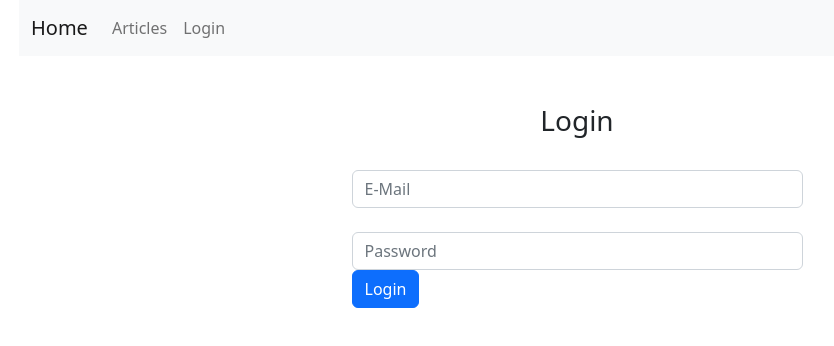
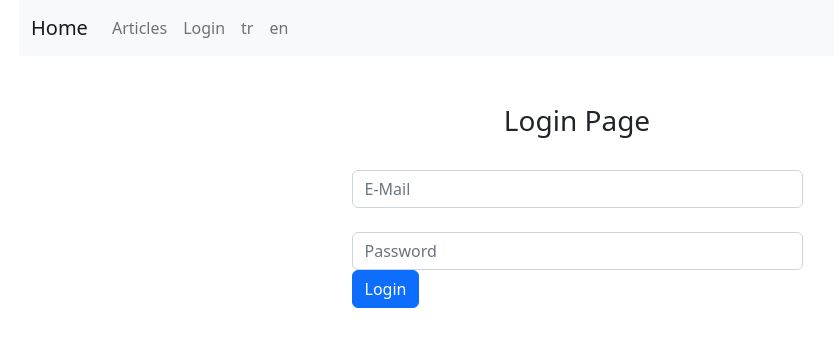
Before and after one commit to necilcakmak/BlogUi, a React (Create React App) app: page /login in a window 1280 px wide. Shown: the top 346 px of the page, without its empty margins (63-897 px from the left). Built offline with nearby package versions, Linux system fonts and the light colour scheme.

Commit message:
i18n added

```diff
--- a/package.json
+++ b/package.json
@@ -9,8 +9,10 @@
     "alertifyjs": "^1.13.1",
     "axios": "^0.27.2",
     "bootstrap": "^5.2.0-beta1",
+    "i18next": "^21.8.13",
     "react": "^18.2.0",
     "react-dom": "^18.2.0",
+    "react-i18next": "^11.18.0",
     "react-router-dom": "^6.3.0",
     "react-scripts": "5.0.1",
     "web-vitals": "^2.1.4"
--- a/src/Constant.js
+++ /dev/null
@@ -1 +0,0 @@
-export const LOGIN_URL = "auth/login";
--- /dev/null
+++ b/src/EndPoints.js
@@ -0,0 +1,4 @@
+export default {
+  LOGIN_URL: "auth/login",
+  GET_ARTICLES:"article/getlist"
+};
--- /dev/null
+++ b/src/i18n.js
@@ -0,0 +1,41 @@
+import i18n from "i18next";
+import { initReactI18next } from "react-i18next";
+
+i18n.use(initReactI18next).init({
+  resources: {
+    en: {
+      translations: {
+        LoginPage: "Login Page",
+        Email: "E-Mail",
+        Password: "Password",
+        Login: "Login",
+        Home:"Home",
+        Articles:"Articles",
+        Logout:"Logout"
+      },
+    },
+    tr: {
+      translations: {
+        LoginPage: "Giriş Sayfası",
+        Email: "E-Posta",
+        Password: "Parola",
+        Login: "Giriş",
+        Home:"AnaSayfa",
+        Articles:"Makaleler",
+        Logout:"Çıkış"
+      },
+    },
+  },
+  fallbackLng: "en",
+  ns: ["translations"],
+  defaultNS: "translations",
+  keySeparator: false,
+  interpolation: {
+    escapeValue: false,
+    formatSeparator: ",",
+  },
+  react: {
+    wait: true,
+  },
+});
+export default i18n;
--- a/src/index.js
+++ b/src/index.js
@@ -3,6 +3,7 @@ import ReactDOM from "react-dom/client";
 import App from "./App";
 import "bootstrap/dist/css/bootstrap.min.css";
 import "alertifyjs/build/css/alertify.min.css";
+import "./i18n";
 
 const root = ReactDOM.createRoot(document.getElementById("root"));
 root.render(
--- a/src/pages/Articles.js
+++ b/src/pages/Articles.js
@@ -2,12 +2,13 @@ import alertify from "alertifyjs";
 import React, { useEffect, useState } from "react";
 import { Link } from "react-router-dom";
 import { get } from "../api/globalServices";
+import EndPoints from "../EndPoints";
 
 const Articles = () => {
   const [articles, setArticles] = useState([]);
   useEffect(() => {
     const articles = async () => {
-      const response = await get("article/getlist");
+      const response = await get(EndPoints.GET_ARTICLES);
       if (response.success) {
         setArticles(response.data);
       } else {
--- a/src/pages/Login.js
+++ b/src/pages/Login.js
@@ -3,10 +3,12 @@ import alertify from "alertifyjs";
 import Input from "../components/Input";
 import { post } from "../api/globalServices";
 import { useNavigate } from "react-router-dom";
-import * as Constant from "../Constant";
 import { useAuth } from "../context";
+import EndPoints from "../EndPoints";
+import { useTranslation } from "react-i18next";
 
 const Login = () => {
+  const { t } = useTranslation();
   const navigate = useNavigate();
   const { setIsLoggedIn, setUser } = useAuth();
   const [errors, setErrors] = useState({});
@@ -35,7 +37,7 @@ const Login = () => {
       Password,
     };
     setPendingApiCall(true);
-    const response = await post(Constant.LOGIN_URL, cred);
+    const response = await post(EndPoints.LOGIN_URL, cred);
     setPendingApiCall(false);
     if (response.success === true) {
       localStorage.setItem("token", response.data.token);
@@ -55,11 +57,11 @@ const Login = () => {
     <div className="container mt-5">
       <div className="row justify-content-md-center">
         <div className="col-sm-5">
-          <h3 className="text-center">Login</h3>
+          <h3 className="text-center">{t('LoginPage')}</h3>
           <form onSubmit={(e) => onSubmit(e)}>
             <Input
               type="text"
-              placeholder="E-Mail"
+              placeholder={t('Email')}
               name="Email"
               error={errors.Email}
               value={Email}
@@ -67,7 +69,7 @@ const Login = () => {
             />
             <Input
               type="password"
-              placeholder="Password"
+              placeholder={t('Password')}
               name="Password"
               error={errors.Password}
               value={Password}
@@ -85,7 +87,7 @@ const Login = () => {
               {pendingApiCall && (
                 <span className="spinner-border spinner-border-sm"></span>
               )}
-              Login
+              {t('Login')}
             </button>
           </form>
         </div>
--- a/src/pages/shared/Navbar.js
+++ b/src/pages/shared/Navbar.js
@@ -1,10 +1,15 @@
 import React, { Fragment, useEffect } from "react";
 import { Link } from "react-router-dom";
 import { useAuth } from "../../context";
+import { useTranslation } from "react-i18next";
 
 const Navbar = () => {
+  const { t, i18n } = useTranslation();
   const { isLoggedIn, setIsLoggedIn, user, setUser } = useAuth();
 
+  const onChangeLang = (lang) => {
+    i18n.changeLanguage(lang);
+  };
   useEffect(() => {
     setUser(JSON.parse(localStorage.getItem("user")));
     setIsLoggedIn(localStorage.getItem("token"));
@@ -21,7 +26,7 @@ const Navbar = () => {
     <Fragment>
       <li className="nav-item">
         <Link className="nav-link" to="/login">
-          Login
+          {t("Login")}
         </Link>
       </li>
     </Fragment>
@@ -35,7 +40,7 @@ const Navbar = () => {
           to="/"
           onClick={logout}
         >
-          Logout
+          {t("Logout")}
         </Link>
       </li>
     </Fragment>
@@ -45,7 +50,7 @@ const Navbar = () => {
       <nav className="navbar navbar-expand-lg navbar-light bg-light">
         <div className="container-fluid">
           <Link className="navbar-brand" to="/">
-            Home
+            {t("Home")}
           </Link>
 
           <button
@@ -63,11 +68,29 @@ const Navbar = () => {
             <ul className="navbar-nav">
               <li className="nav-item">
                 <Link className="nav-link" to="/articles">
-                  Articles
+                  {t("Articles")}
                 </Link>
               </li>
 
               {isLoggedIn ? authLinks() : questLinks()}
+              <li className="nav-item">
+                <span
+                  className="nav-link"
+                  onClick={() => onChangeLang("tr")}
+                  style={{ cursor: "pointer" }}
+                >
+                  tr
+                </span>
+              </li>
+              <li className="nav-item">
+                <span
+                  className="nav-link"
+                  onClick={() => onChangeLang("en")}
+                  style={{ cursor: "pointer" }}
+                >
+                  en
+                </span>
+              </li>
             </ul>
           </div>
           <form className="form-inline">
```
Also changed, not shown: src/pages/ArticleDetail.js (added, +11 -0 lines), 1 other file (tests, documents, lock files or other folders).
